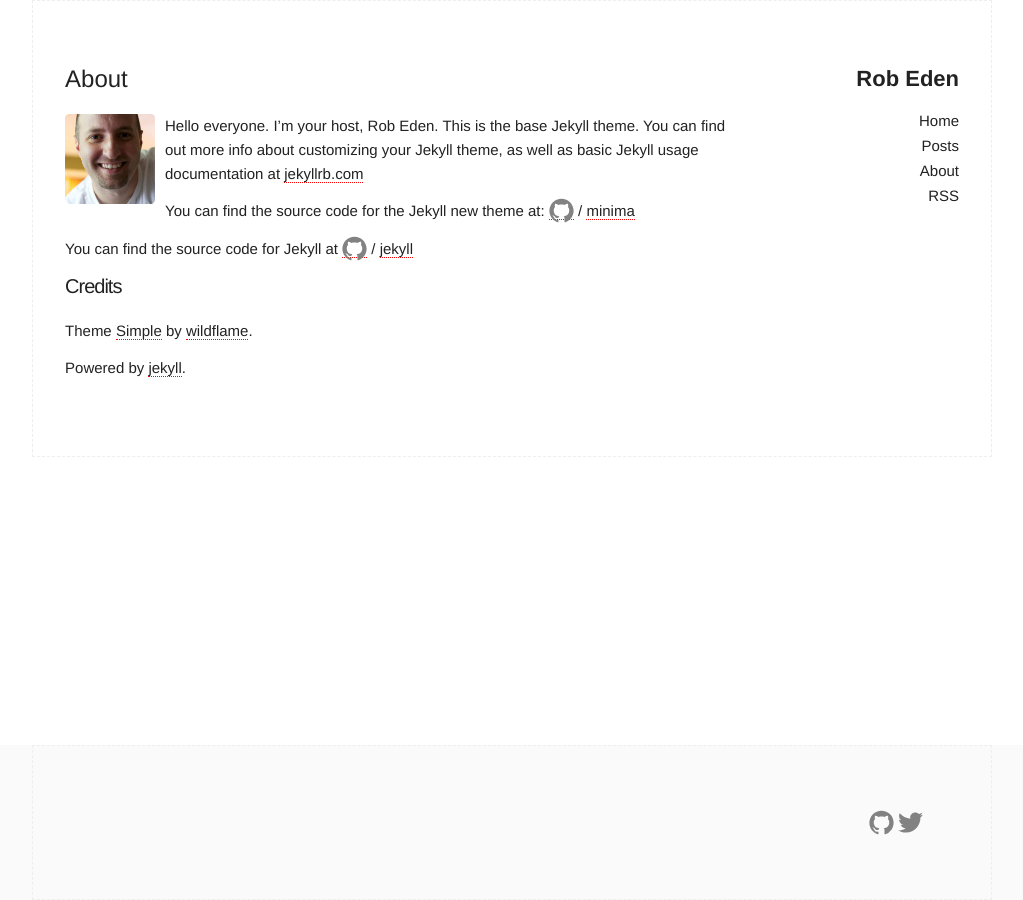
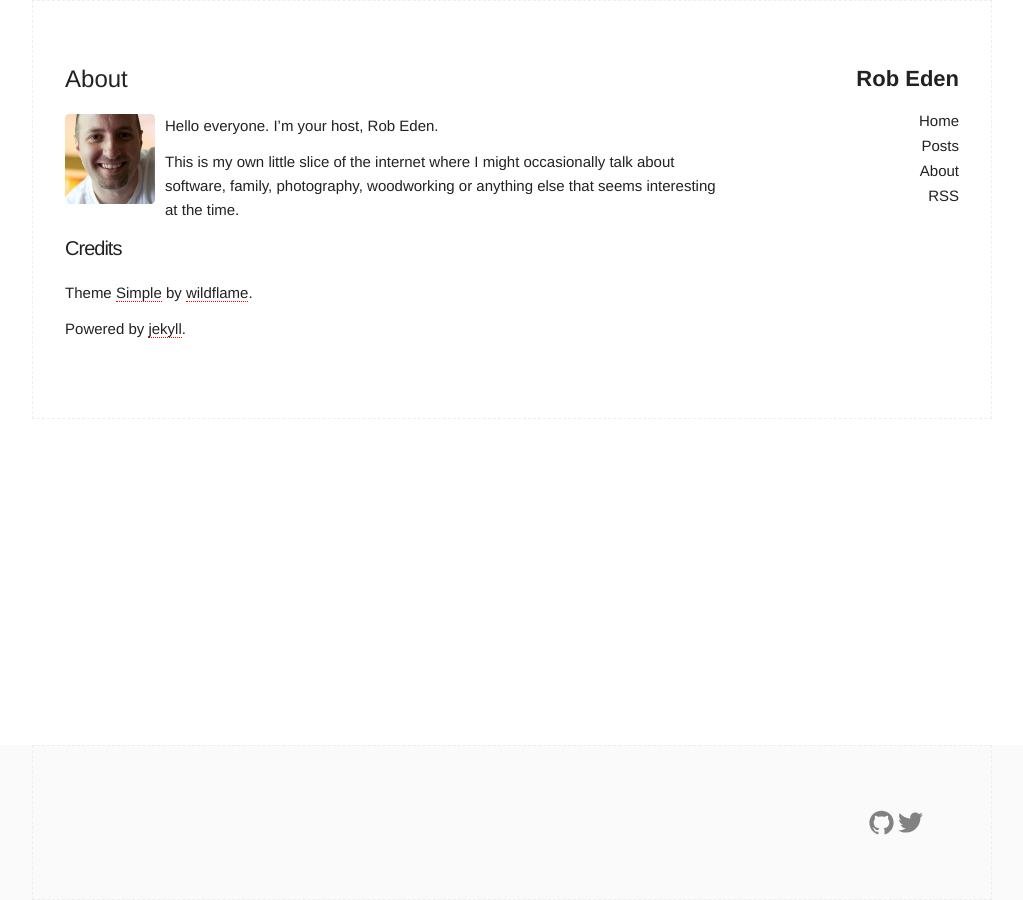
Before and after one commit to robeden/robeden.github.io, a Jekyll site: the page built from about.md, in a window 1280 px wide. Shown: the whole page, without its empty margins (128-1151 px from the left). Built offline with Jekyll 4.4.1, drawn with Linux system fonts in a browser that asks for light colours.

Commit message:
Update about.md

```diff
--- a/about.md
+++ b/about.md
@@ -7,15 +7,9 @@ permalink: /about/
 
 <div class="authorimage box" style="background: url({{site.baseurl}}/assets/img/Rob.jpg)"></div>
 Hello everyone. I'm your host, Rob Eden.
-This is the base Jekyll theme. You can find out more info about customizing your Jekyll theme, as well as basic Jekyll usage documentation at [jekyllrb.com](http://jekyllrb.com/)
 
-You can find the source code for the Jekyll new theme at:
-{% include icon-github.html username="jekyll" %} /
-[minima](https://github.com/jekyll/minima)
-
-You can find the source code for Jekyll at
-{% include icon-github.html username="jekyll" %} /
-[jekyll](https://github.com/jekyll/jekyll)
+This is my own little slice of the internet where I might occasionally talk about software,
+family, photography, woodworking or anything else that seems interesting at the time.
 
 
 ### Credits
```
